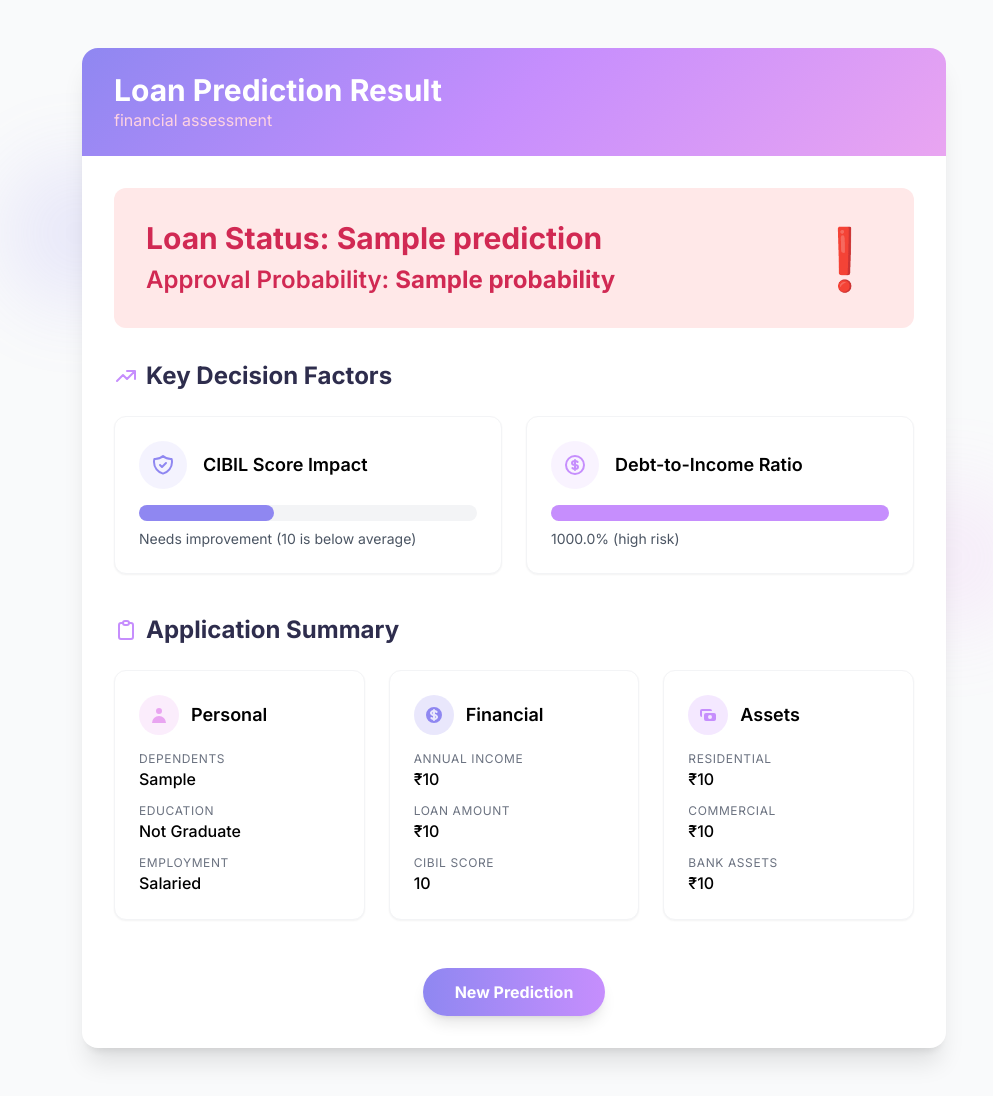
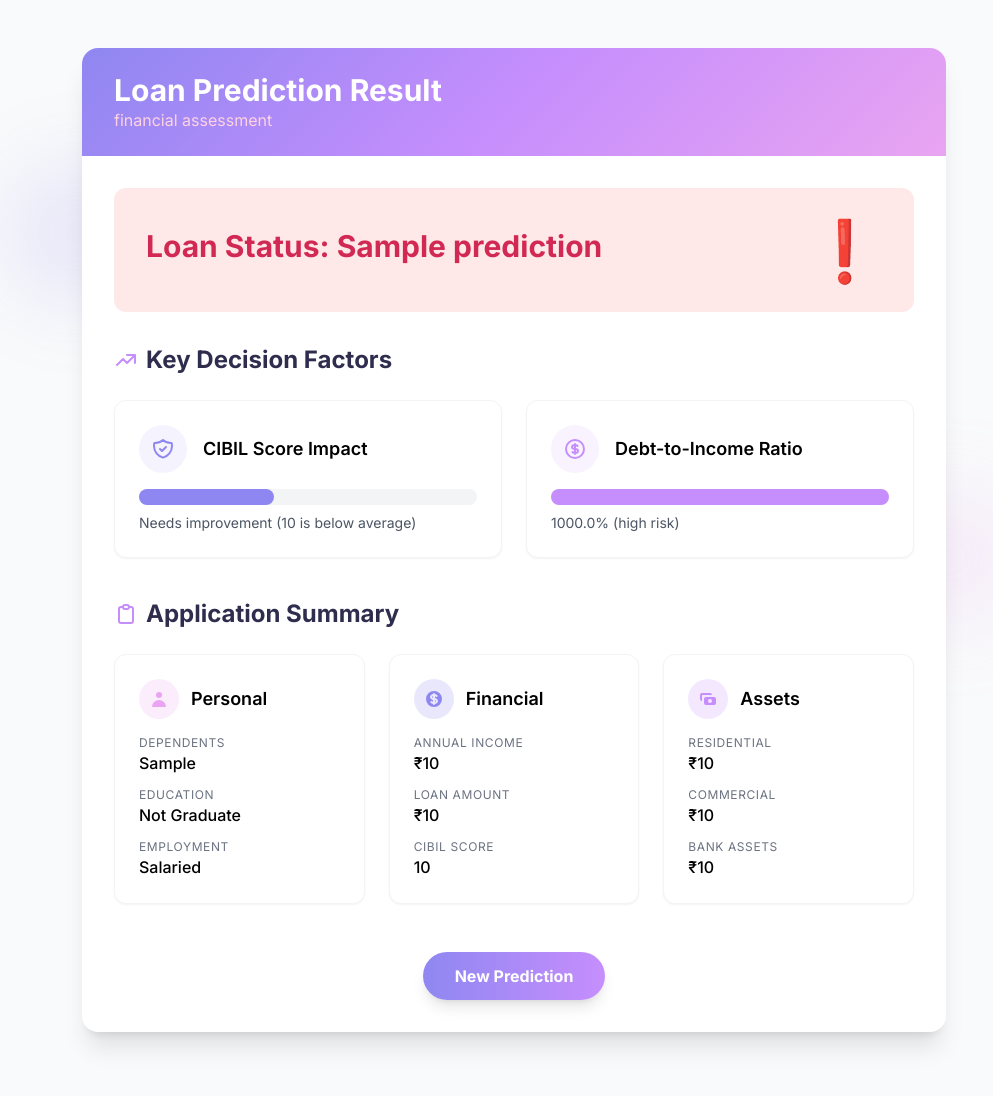
Before and after one commit to Bhavishya011/Loan_Approval_Prediction, a Flask app: template templates/result.html in a window 1280 px wide. Shown: the whole page, without its empty margins (126-1119 px from the left). After the commit the page ends 1047 px from the top, so only its background shows below. Run offline with Flask 3, Linux system fonts and the light colour scheme; the template is opened without the code that fills it: most values are stand-ins (such as "Sample title", 1, 10 or a date in 2020); some libraries are stand-ins or nearby versions.

Commit message:
Update result.html

```diff
--- a/templates/result.html
+++ b/templates/result.html
@@ -3,14 +3,20 @@
 <head>
     <meta charset="UTF-8">
     <meta http-equiv="X-UA-Compatible" content="IE=edge">
-    <meta name="viewport" content="width=device-width, initial-scale=1.0, maximum-scale=5.0, minimum-scale=1.0">
+    <meta name="viewport" content="width=device-width, initial-scale=1.0, maximum-scale=5.0, minimum-scale=1.0, shrink-to-fit=no">
     <title>Loan Prediction Result | AI Financial Assessment</title>
     <link rel="preconnect" href="https://fonts.googleapis.com">
     <link rel="preconnect" href="https://fonts.gstatic.com" crossorigin>
     <link href="https://fonts.googleapis.com/css2?family=Inter:wght@300;400;500;600;700&display=swap" rel="stylesheet">
-    <link rel="preload" href="https://cdnjs.cloudflare.com/ajax/libs/animate.css/4.1.1/animate.min.css" as="style">
     <link rel="stylesheet" href="https://cdnjs.cloudflare.com/ajax/libs/animate.css/4.1.1/animate.min.css">
     <style>
+        /* Base styles */
+        body {
+            font-family: 'Inter', sans-serif;
+            -webkit-text-size-adjust: 100%;
+            -webkit-tap-highlight-color: transparent;
+        }
+
         /* Optimized animations */
         @keyframes float {
             0%, 100% { transform: translateY(0); }
@@ -38,57 +44,57 @@
         }
         .card-hover {
             transition: transform 0.2s ease, box-shadow 0.2s ease;
-            will-change: transform;
         }
         .card-hover:hover {
             transform: translateY(-3px);
             box-shadow: 0 10px 15px -5px rgba(0, 0, 0, 0.1);
         }
+
+        /* Mobile-specific styles */
+        @media (max-width: 767px) {
+            .result-card {
+                padding: 1.5rem !important;
+            }
+            .result-heading {
+                font-size: 1.8rem !important;
+            }
+            .factors-grid {
+                grid-template-columns: 1fr !important;
+            }
+            .summary-grid {
+                grid-template-columns: 1fr !important;
+            }
+            .emi-grid {
+                grid-template-columns: 1fr !important;
+            }
+            .action-buttons {
+                flex-direction: column;
+            }
+            .action-buttons a {
+                width: 100%;
+            }
+        }
+
+        /* Ensure tap targets are large enough */
+        .tap-target {
+            min-width: 44px;
+            min-height: 44px;
+        }
     </style>
-    <script>
-        // Load Tailwind conditionally
-        if (window.matchMedia('(min-width: 768px)').matches) {
-            const script = document.createElement('script');
-            script.src = 'https://cdn.tailwindcss.com';
-            script.onload = function() {
-                tailwind.config = {
-                    theme: {
-                        extend: {
-                            colors: {
-                                primary: '#8F87F1',
-                                secondary: '#C68EFD',
-                                accent: '#E9A5F1',
-                                light: '#FED2E2',
-                                dark: '#2E2D4D',
-                                approved: '#D1F7E6',
-                                approvedText: '#0E6245',
-                                rejected: '#FFE8E8',
-                                rejectedText: '#D12953',
-                            },
-                            fontFamily: {
-                                sans: ['Inter', 'sans-serif'],
-                            }
-                        }
-                    }
-                };
-            };
-            document.head.appendChild(script);
-        }
-    </script>
 </head>
-<body class="bg-gray-50 font-sans">
-    <!-- Simplified background elements -->
+<body class="bg-gray-50">
+    <!-- Background elements -->
     <div class="fixed inset-0 overflow-hidden pointer-events-none">
         <div class="blob" style="top:20%;left:10%;background:#8F87F1"></div>
         <div class="blob" style="bottom:20%;right:10%;background:#E9A5F1;animation-delay:2s"></div>
     </div>
 
-    <div class="max-w-4xl mx-auto px-4 py-12 relative z-10">
+    <div class="max-w-4xl mx-auto px-4 py-12 relative z-10 w-full">
         <!-- Result Card -->
-        <div class="bg-white rounded-2xl shadow-xl overflow-hidden animate-in">
+        <div class="bg-white rounded-2xl shadow-xl overflow-hidden animate-in result-card">
             <!-- Header -->
             <div class="result-gradient text-white px-8 py-6">
-                <h1 class="text-3xl font-bold">Loan Prediction Result</h1>
+                <h1 class="text-3xl font-bold result-heading">Loan Prediction Result</h1>
                 <p class="text-light"> financial assessment</p>
             </div>
 
@@ -98,9 +104,6 @@
                     <div class="flex flex-col md:flex-row items-center justify-between">
                         <div class="mb-6 md:mb-0 text-left">
                             <h2 class="text-3xl font-bold mb-2">Loan Status: {{ result.prediction }}</h2>
-                            <div class="text-2xl font-semibold">
-                                Approval Probability: <span class="font-bold">{{ result.probability }}</span>
-                            </div>
                         </div>
                         <div class="text-6xl {% if result.prediction == 'Approved' %}text-green-500{% else %}text-red-500{% endif %}">
                             {% if result.prediction == 'Approved' %}
@@ -112,53 +115,6 @@
                     </div>
                 </div>
 
-                {% if result.prediction == 'Not Approved' %}
-                <div class="bg-light border border-accent rounded-xl p-6 mb-8 animate-in" style="animation-delay:0.1s">
-                    <div class="flex items-start">
-                        <div class="flex-shrink-0 mr-4 text-accent">
-                            <svg xmlns="http://www.w3.org/2000/svg" class="h-8 w-8" fill="none" viewBox="0 0 24 24" stroke="currentColor">
-                                <path stroke-linecap="round" stroke-linejoin="round" stroke-width="2" d="M12 9v2m0 4h.01m-6.938 4h13.856c1.54 0 2.502-1.667 1.732-3L13.732 4c-.77-1.333-2.694-1.333-3.464 0L3.34 16c-.77 1.333.192 3 1.732 3z" />
-                            </svg>
-                        </div>
-                        <div>
-                            <h3 class="text-xl font-bold text-dark mb-2">Alternative Loan Options</h3>
-                            <p class="text-gray-700 mb-4">Based on your financial profile, here are adjusted loan amounts you may qualify for:</p>
-
-                            {% set max_affordable = (result.input_data[' income_annum'] * 0.4 * result.input_data[' loan_term']) / (1 + (10.5/100 * result.input_data[' loan_term'])) %}
-                            {% set suggested_loan = [max_affordable, result.input_data[' residential_assets_value'] * 0.7, result.input_data[' income_annum'] * 3] | min %}
-
-                            <div class="grid grid-cols-1 md:grid-cols-3 gap-4">
-                                <div class="bg-white p-4 rounded-lg border border-gray-200">
-                                    <p class="text-sm text-gray-500 mb-1">Suggested Amount</p>
-                                    <p class="text-2xl font-bold text-primary">₹{{ "{:,.0f}".format(suggested_loan) }}</p>
-                                    <p class="text-xs text-gray-500 mt-1">Based on 40% income commitment</p>
-                                </div>
-                                <div class="bg-white p-4 rounded-lg border border-gray-200">
-                                    <p class="text-sm text-gray-500 mb-1">With Co-signer</p>
-                                    <p class="text-2xl font-bold text-primary">₹{{ "{:,.0f}".format(suggested_loan * 1.5) }}</p>
-                                    <p class="text-xs text-gray-500 mt-1">With qualified co-applicant</p>
-                                </div>
-                                <div class="bg-white p-4 rounded-lg border border-gray-200">
-                                    <p class="text-sm text-gray-500 mb-1">Secured Loan</p>
-                                    <p class="text-2xl font-bold text-primary">₹{{ "{:,.0f}".format(result.input_data[' residential_assets_value'] * 0.7) }}</p>
-                                    <p class="text-xs text-gray-500 mt-1">Against property collateral</p>
-                                </div>
-                            </div>
-
-                            <div class="mt-4">
-                                <h4 class="font-medium text-dark mb-2">How to improve approval chances:</h4>
-                                <ul class="list-disc pl-5 text-sm text-gray-700 space-y-1">
-                                    <li>Reduce requested amount by {{ ((result.input_data[' loan_amount'] - suggested_loan)/result.input_data[' loan_amount'] * 100)|round|int }}%</li>
-                                    <li>Improve your CIBIL score (currently {{ result.input_data[' cibil_score'] }})</li>
-                                    <li>Add a co-applicant with good credit history</li>
-                                    <li>Provide collateral for secured loan</li>
-                                </ul>
-                            </div>
-                        </div>
-                    </div>
-                </div>
-                {% endif %}
-
                 <!-- Key Factors -->
                 <div class="mb-10 animate-in" style="animation-delay:0.1s">
                     <h3 class="text-2xl font-bold text-dark mb-6 flex items-center">
@@ -168,7 +124,7 @@
                         Key Decision Factors
                     </h3>
 
-                    <div class="grid grid-cols-1 md:grid-cols-2 gap-6">
+                    <div class="grid grid-cols-1 md:grid-cols-2 gap-6 factors-grid">
                         <!-- CIBIL Score Card -->
                         <div class="bg-white border border-gray-100 rounded-xl p-6 shadow-sm hover:shadow-md transition-all duration-200 animate-in">
                             <div class="flex items-center mb-4">
@@ -232,7 +188,7 @@
                         {% set N = result.input_data[' loan_term'] * 12 %}
                         {% set emi = (P * R * (1 + R)**N) / ((1 + R)**N - 1) %}
 
-                        <div class="grid grid-cols-1 md:grid-cols-2 gap-8">
+                        <div class="grid grid-cols-1 md:grid-cols-2 gap-8 emi-grid">
                             <div>
                                 <div class="flex justify-between items-center mb-4">
                                     <span class="text-gray-600">Loan Amount:</span>
@@ -302,7 +258,7 @@
                         Application Summary
                     </h3>
 
-                    <div class="grid grid-cols-1 md:grid-cols-3 gap-6">
+                    <div class="grid grid-cols-1 md:grid-cols-3 gap-6 summary-grid">
                         <!-- Personal Card -->
                         <div class="bg-white border border-gray-100 rounded-xl p-6 shadow-sm hover:shadow-md transition-all duration-200 transform hover:-translate-y-1 animate-in">
                             <div class="flex items-center mb-4">
@@ -385,8 +341,8 @@
                 </div>
 
                 <!-- Action Buttons -->
-                <div class="mt-12 flex flex-col sm:flex-row justify-center gap-4 animate-in" style="animation-delay:0.4s">
-                    <a href="/" class="px-8 py-3 bg-gradient-to-r from-primary to-secondary hover:from-secondary hover:to-accent text-white font-bold rounded-full transition-all duration-300 transform hover:scale-[1.02] shadow-lg hover:shadow-xl text-center">
+                <div class="mt-12 flex flex-col sm:flex-row justify-center gap-4 animate-in action-buttons" style="animation-delay:0.4s">
+                    <a href="/" class="px-8 py-3 bg-gradient-to-r from-primary to-secondary hover:from-secondary hover:to-accent text-white font-bold rounded-full transition-all duration-300 transform hover:scale-[1.02] shadow-lg hover:shadow-xl text-center tap-target">
                         New Prediction
                     </a>
                 </div>
@@ -394,13 +350,29 @@
         </div>
     </div>
 
+    <!-- Load Tailwind unconditionally -->
+    <script src="https://cdn.tailwindcss.com"></script>
     <script>
-        // Load Tailwind if not already loaded
-        if (typeof tailwind === 'undefined' && window.matchMedia('(max-width: 767px)').matches) {
-            const script = document.createElement('script');
-            script.src = 'https://cdn.tailwindcss.com';
-            document.head.appendChild(script);
-        }
+        tailwind.config = {
+            theme: {
+                extend: {
+                    colors: {
+                        primary: '#8F87F1',
+                        secondary: '#C68EFD',
+                        accent: '#E9A5F1',
+                        light: '#FED2E2',
+                        dark: '#2E2D4D',
+                        approved: '#D1F7E6',
+                        approvedText: '#0E6245',
+                        rejected: '#FFE8E8',
+                        rejectedText: '#D12953',
+                    },
+                    fontFamily: {
+                        sans: ['Inter', 'sans-serif'],
+                    }
+                }
+            }
+        };
     </script>
 </body>
 </html>
```
